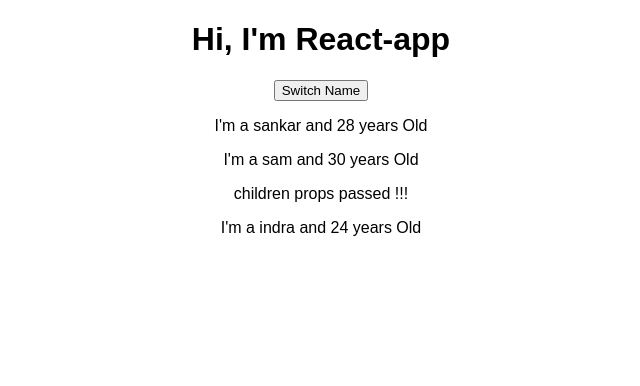
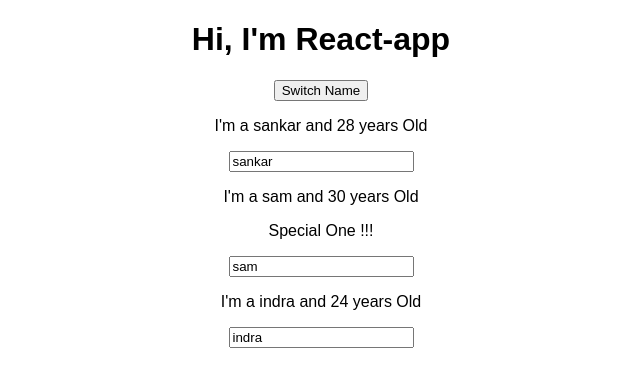
Before and after one commit to sankarbiswas07/react-base-1, a React (Create React App) app: page / in a window 1280 px wide. Shown: the top 386 px of the page, without its empty margins (319-959 px from the left). Built offline with nearby package versions, Linux system fonts and the light colour scheme.

Commit message:
Two way bin set up (hard coded for middleOne with a false warning)

```diff
--- a/src/App.js
+++ b/src/App.js
@@ -5,27 +5,30 @@
 class App extends Component {
   state = {
     persons: [
-      {name: "sankar", age: 28},
-      {name: "sam", age: 30},
-      {name: "indra", age: 24},
+      { name: "sankar", age: 28 },
+      { name: "sam", age: 30 },
+      { name: "indra", age: 24 },
     ]
   }
 
   switchNameHandler = (name) => {
-    // console.log("Was Clicked !!!")
-    // DON"T DO THIS WAY TO CHANGE
-    // WON"T WORK
-    // this.state.persons[0].name = "Sankar Prasad Biswas"
-    // special method
-
     this.setState({
       persons: [
-        {name: name, age: 28},
-        {name: "sam", age: 30},
-        {name: "indra", age: 24},
+        { name: name, age: 28 },
+        { name: "sam", age: 30 },
+        { name: "indra", age: 24 },
       ]
     })
+  }
 
+  nameChangeHandler = (event) => {
+    this.setState({
+      persons: [
+        { name: "Sankar", age: 28 },
+        { name: event.target.value, age: 30 },
+        { name: "indra", age: 24 },
+      ]
+    })
   }
 
   render() {
@@ -33,9 +36,13 @@
       <div className="App">
         <h1>Hi, I'm React-app</h1>
         <button onClick={() => this.switchNameHandler("Buro")}>Switch Name</button>
-        <Person name={this.state.persons[0].name} age={this.state.persons[0].age}/>
-        <Person click={this.switchNameHandler.bind(this, "Sankar!!!")} name={this.state.persons[1].name} age={this.state.persons[1].age}> children props passed !!!</Person>
-        <Person name={this.state.persons[2].name} age={this.state.persons[2].age}/>
+        <Person name={this.state.persons[0].name} age={this.state.persons[0].age} />
+        <Person
+          click={this.switchNameHandler.bind(this, "Sankar!!!")}
+          changed={this.nameChangeHandler}
+          name={this.state.persons[1].name}
+          age={this.state.persons[1].age}> Special One !!!</Person>
+        <Person name={this.state.persons[2].name} age={this.state.persons[2].age} />
       </div>
     );
     // return React.createElement(
--- a/src/Person/Person.js
+++ b/src/Person/Person.js
@@ -5,6 +5,7 @@
     <div>
       <p onClick={props.click}>I'm a {props.name} and {props.age} years Old</p>
       <p>{props.children}</p>
+      <input type="text" onChange={props.changed} value={props.name}/>
     </div>
   )
 }
```
